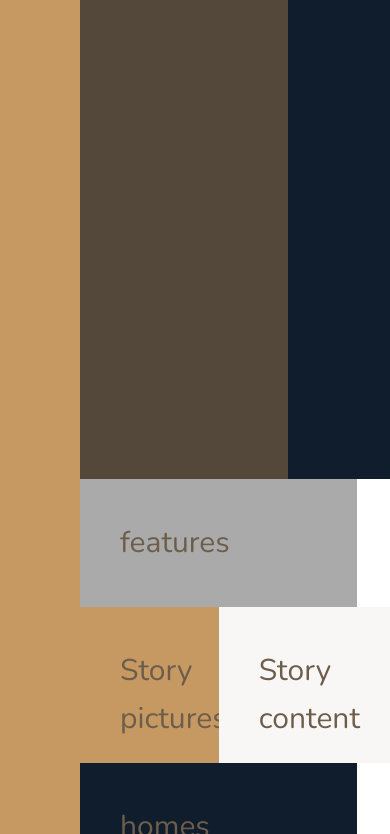
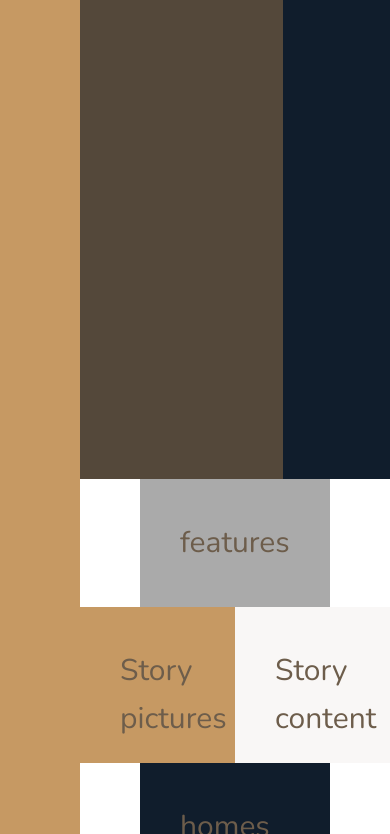
Before and after one commit to abbyreyna/nexter, a website: page index.html in a window 390 px wide. Shown: the part 196-1030 px from the top of the page. Drawn offline with nearby package versions, Linux system fonts and the light colour scheme.

Commit message:
Adjusted responsiveness in container

```diff
--- a/sass/_base.scss
+++ b/sass/_base.scss
@@ -37,7 +37,7 @@ body {
 .container {
     display: grid;
     grid-template-rows: 80vh min-content 40vw repeat(3, min-content);
-    grid-template-columns: [sidebar-start] 8rem [sidebar-end full-start] 1fr [center-start] repeat(8, [col-start] minmax(min-content, 14rem) [col-end]) [center-end] 1fr [full-end]; //14rem = 140px, 8rem for sidebar & 14rem for other columns
+    grid-template-columns: [sidebar-start] 8rem [sidebar-end full-start] minmax(6rem, 1fr) [center-start] repeat(8, [col-start] minmax(min-content, 14rem) [col-end]) [center-end] minmax(6rem, 1fr) [full-end]; //14rem = 140px, 8rem for sidebar & 14rem for other columns
     //added the two '1fr' on each side to occupy the remaining 'fractional space' in order to center the 8 columns in the middle
 
 
```
Also changed, not shown: css/style.css.
